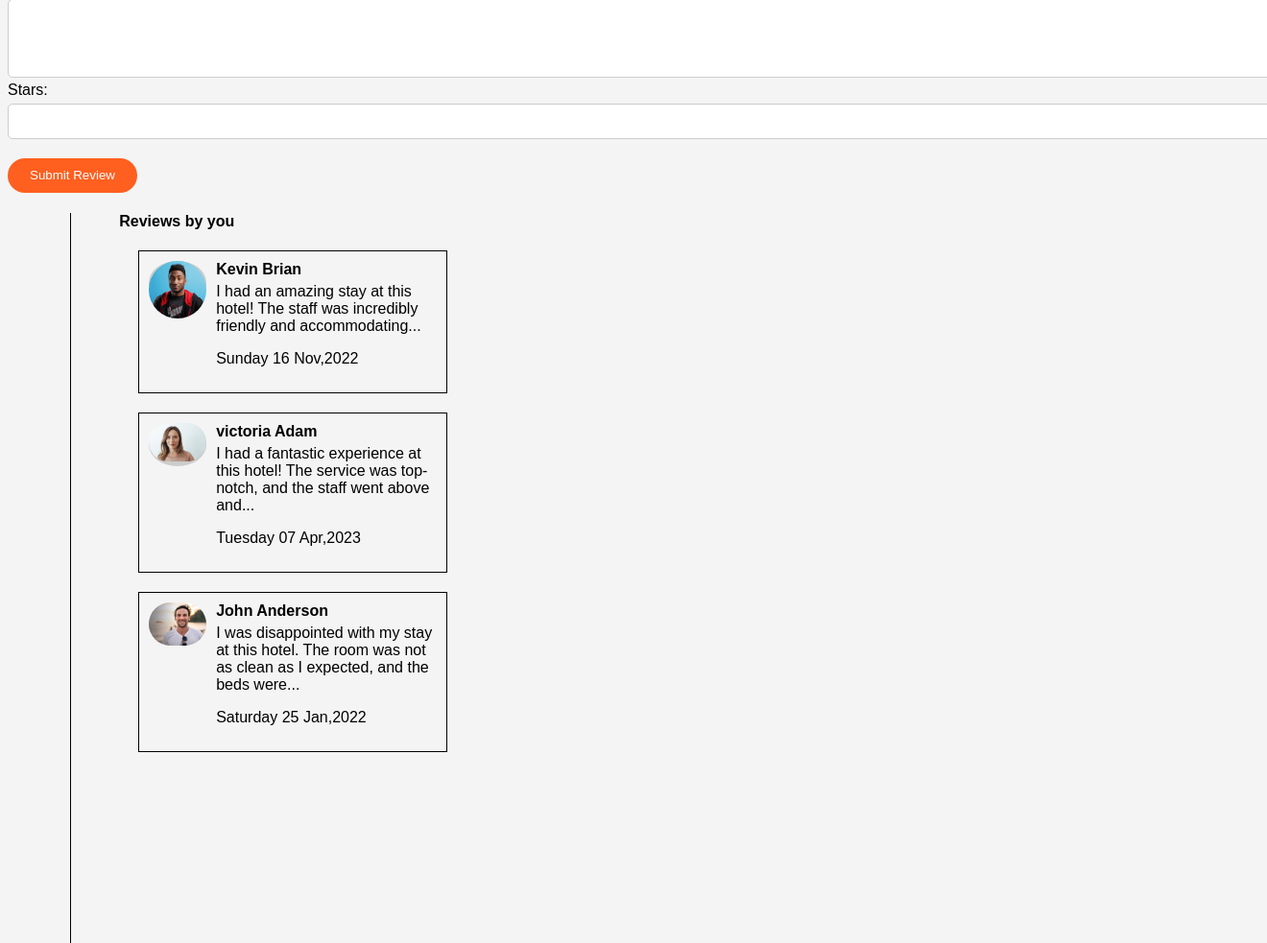
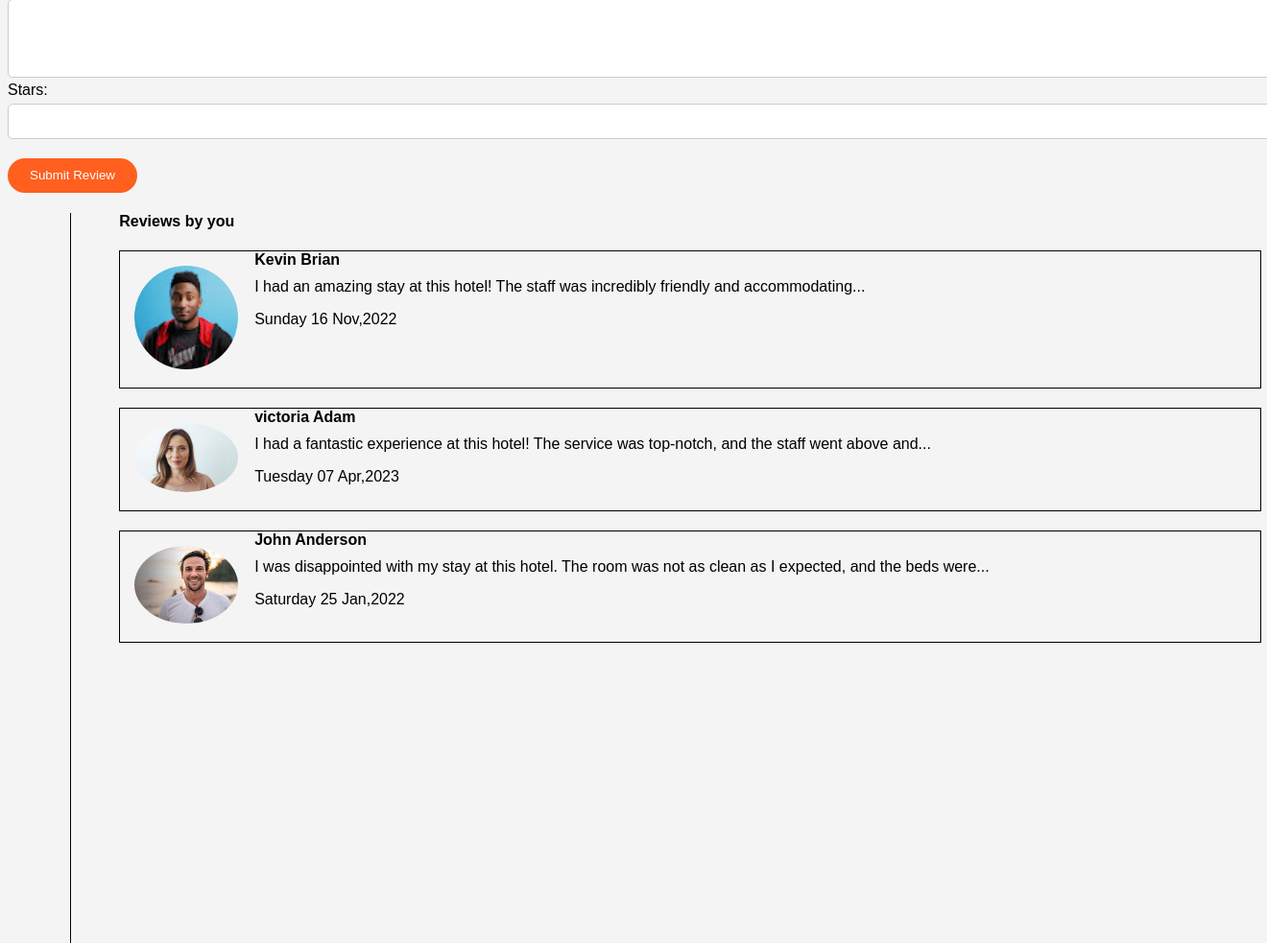
Before and after one commit to oddegen/MIREN-hotel_reviewing_website, a PHP site: page /review.html in a window 1320 px wide; the page is wider, and only the part inside the window is pictured. Shown: the part 669-1652 px from the top of that part at 96% size. Run offline with PHP 8.4, Linux system fonts and the light colour scheme.

Commit message:
update with the review page

```diff
--- a/Review Submission page/review.css
+++ b/Review Submission page/review.css
@@ -1,3 +1,8 @@
+img {
+  width: 100%;
+  max-width: 100%;
+}
+
 .review-submission {
   display: flex;
 }
@@ -14,12 +19,12 @@
 
 .right-section {
   flex: 1;
-    padding-left: 50px;}
-    .vline{
-    border-left:1px solid black;
+  padding-left: 50px;
+}
+.vline {
+  border-left: 1px solid black;
   height: 800px;
   margin-left: 5%;
-
 }
 
 .review-form {
@@ -39,7 +44,7 @@
   display: block;
   margin-bottom: 5px;
 }
-  label.checkk{
+label.checkk {
   display: inline;
 }
 form {
@@ -60,19 +65,17 @@
 }
 
 button[type="submit"] {
-    background-color:rgb(255, 95, 31);
+  background-color: rgb(255, 95, 31);
   color: white;
-    height:36px;
+  height: 36px;
   width: 135px;
-    border-radius:107px;
-    cursor:point;
+  border-radius: 107px;
+  cursor: point;
   margin-right: 8px;
-    border:none;
-
+  border: none;
 }
-    input[type="submit"]:hover{
-
-        opacity:0.7;
+input[type="submit"]:hover {
+  opacity: 0.7;
 }
 input[type="email"],
 input[type="password"],
@@ -84,32 +87,29 @@
   border: 1px solid #ccc;
   border-radius: 5px;
 }
-    input[type='checkbox'] {
+input[type="checkbox"] {
   margin-right: 5px;
   margin-bottom: 20px;
 }
-
 
 .review-box {
   display: flex;
   align-items: flex-start;
   margin-bottom: 20px;
-    width: 300px;
+  width: 100%;
   border: 0.01px solid black;
-    padding:10px ;
-    margin: 20px;
+  margin: 20px auto;
 }
 
 .profile-picture {
   width: 120px;
-    height: 45px;
+  margin-right: 20px;
+}
+
+.profile {
+  width: 90%;
   border-radius: 50%;
-    background-color: #ccc;
-    margin-right: 10px;}
-
-  .profile{
-    width:60px;
-    border-radius: 50px;
+  margin: 15px 15px;
 }
 
 .name {
@@ -117,5 +117,5 @@
 }
 
 .review-text {
-    margin-top: 5px;
+  margin-top: 10px;
 }
```
Also changed, not shown: Review Submission page/profile-picture/ben-den-engelsen-YUu9UAcOKZ4-unsplash.jpg (added), Review Submission page/profile-picture/jurica-koletic-7YVZYZeITc8-unsplash.jpg (added), Review Submission page/profile-picture/michael-dam-mEZ3PoFGs_k-unsplash.jpg (added). Lines whose indentation alone changed are shown as unchanged.
